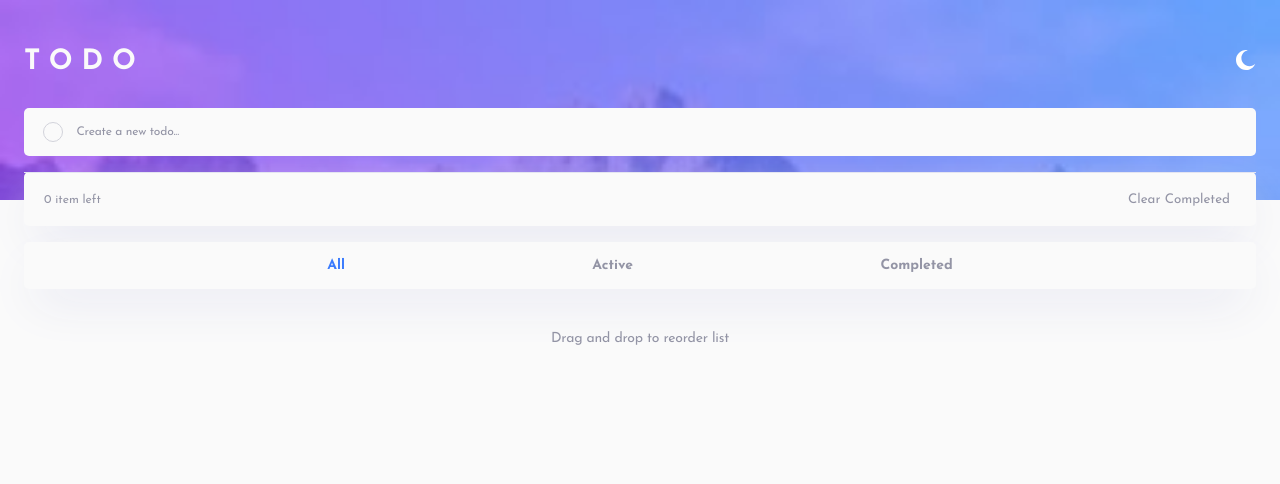
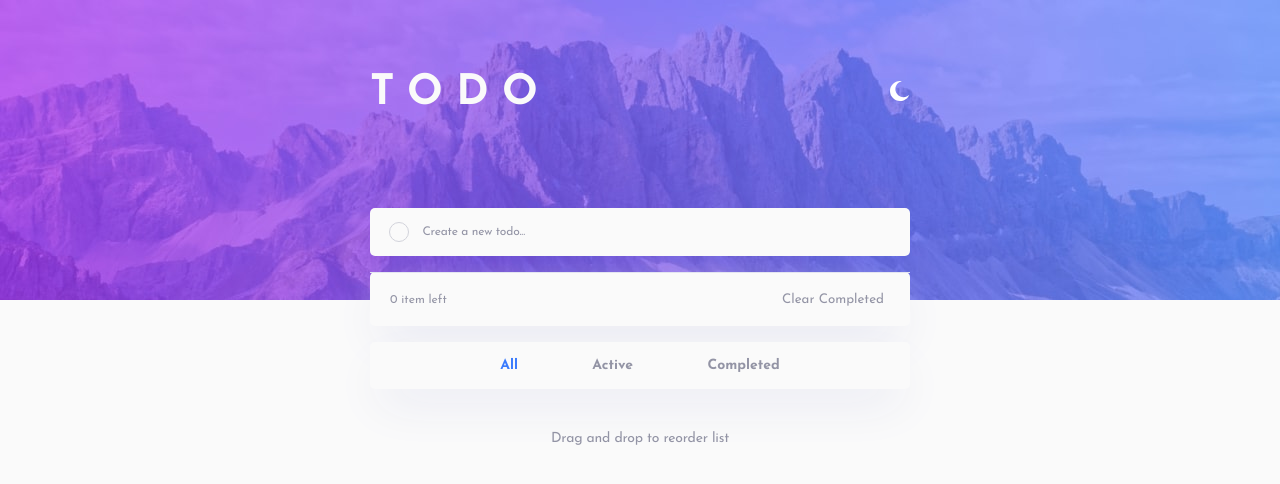
Before and after one commit to kennyjsa/todo-app, a Next.js app: page / in a window 1280 px wide. Shown: the top 484 px of the page. Built offline with nearby package versions, Linux system fonts and the light colour scheme.

Commit message:
desktop style

```diff
--- a/src/components/Header/styles.module.css
+++ b/src/components/Header/styles.module.css
@@ -13,7 +13,8 @@
 
   height: 6.813rem;
   padding-top: 0.875rem;
-  margin: 0 1.5rem;
+  margin: var(--main-margin);
+  width: var(--main-width);
 }
 
 .title {
@@ -23,3 +24,19 @@
   letter-spacing: 0.32em;
   color: var(--bg-color);
 }
+
+/* * Desktop style */
+@media (min-width: 600px) {
+  .container {
+    min-height: 18.75rem;
+    background-image: url('/assets/images/bg-desktop-light.jpg');
+  }
+
+  .header {
+    padding-top: 4.813rem;
+  }
+
+  .title {
+    font-size: 2.625rem;
+  }
+}
--- a/src/components/Layout/Main.tsx
+++ b/src/components/Layout/Main.tsx
@@ -1,6 +1,8 @@
 import styled from 'styled-components'
 
 export const Main = styled.main`
-  margin: 0 1.5rem;
+  margin: var(--main-margin);
+  width: var(--main-width);
+
   transform: translateY(-5.75rem);
 `
--- a/src/styles/globals.css
+++ b/src/styles/globals.css
@@ -11,6 +11,9 @@
   --bright-blue: hsl(220, 98%, 61%);
   --check-background-start: hsl(192, 100%, 67%);
   --check-background-end: hsl(280, 87%, 65%);
+
+  --main-margin: 0 1.5rem;
+  --main-width: auto;
 }
 
 html,
@@ -29,3 +32,11 @@ a {
 * {
   box-sizing: border-box;
 }
+
+/* * Desktop style */
+@media (min-width: 600px) {
+  :root {
+    --main-margin: 0 auto;
+    --main-width: 540px;
+  }
+}
```
